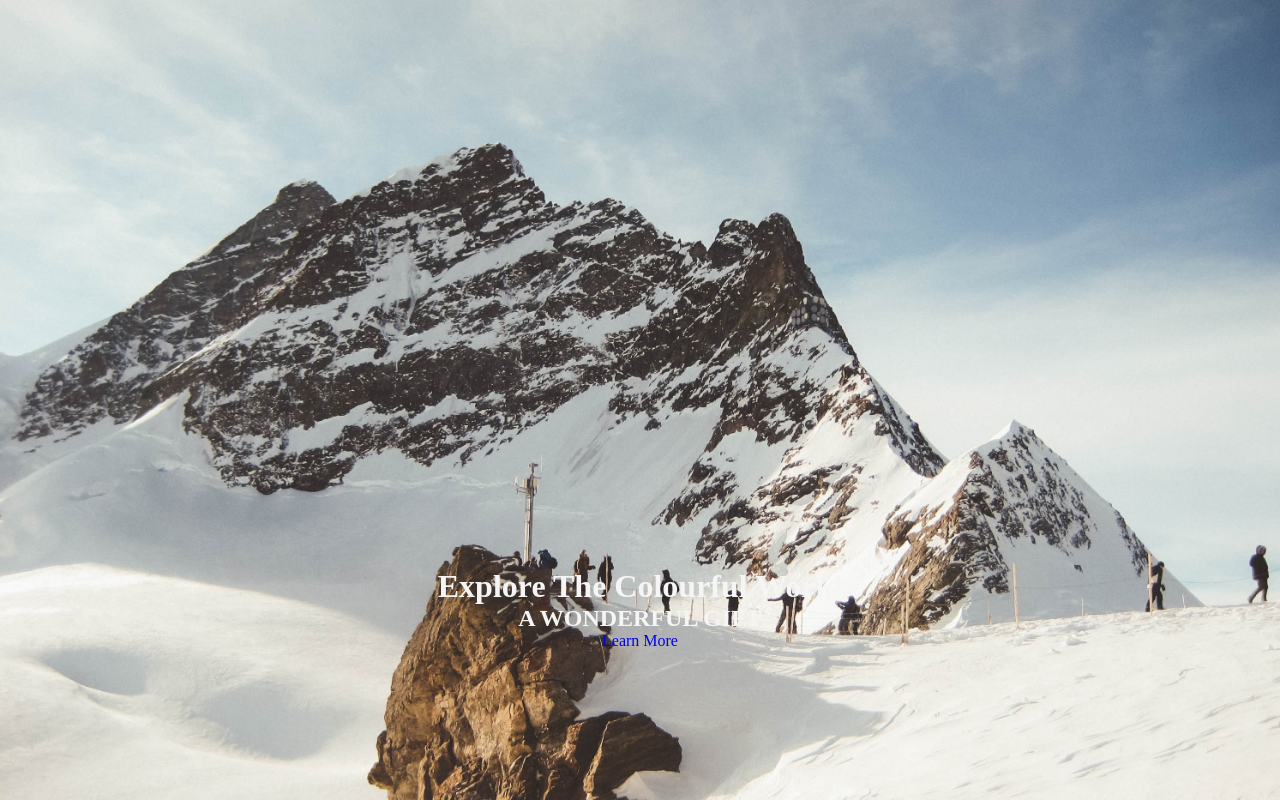
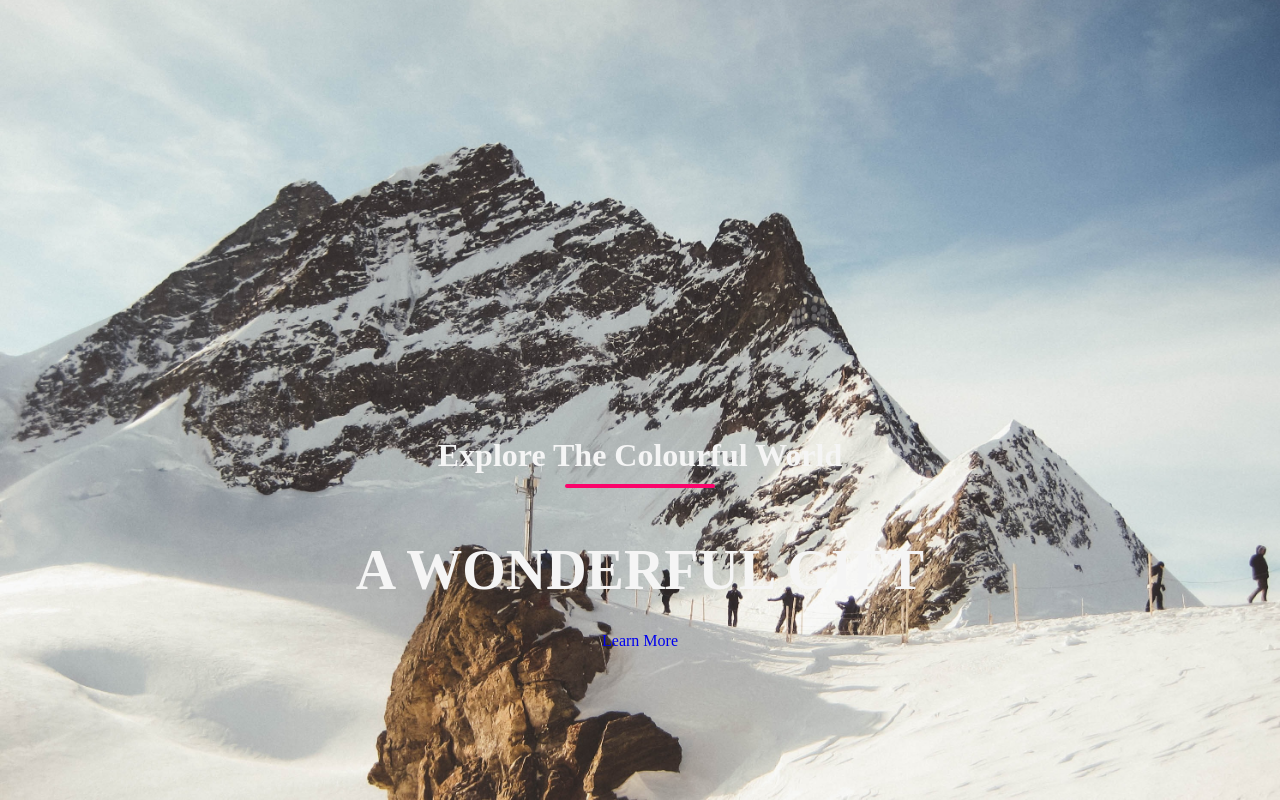
Before and after one commit to TaiwoOluwaseyi/Adventure, a plain HTML site: page index.html in a window 1280 px wide. Drawn offline with Linux system fonts and the light colour scheme.

Commit message:
second commit

```diff
--- a/Style.css
+++ b/Style.css
@@ -27,3 +27,18 @@ header {
 .header-content h2 {
     font-size: 4vmin;
 }
+
+.line {
+   width: 150px;
+   height: 4px;
+   background: #fc036b;
+   margin: 10px auto;
+   border-radius: 5px;
+}
+
+
+.header-content h1 {
+    font-size: 7vmin;
+    margin-top: 50px;
+    margin-bottom: 30px;
+}
```
